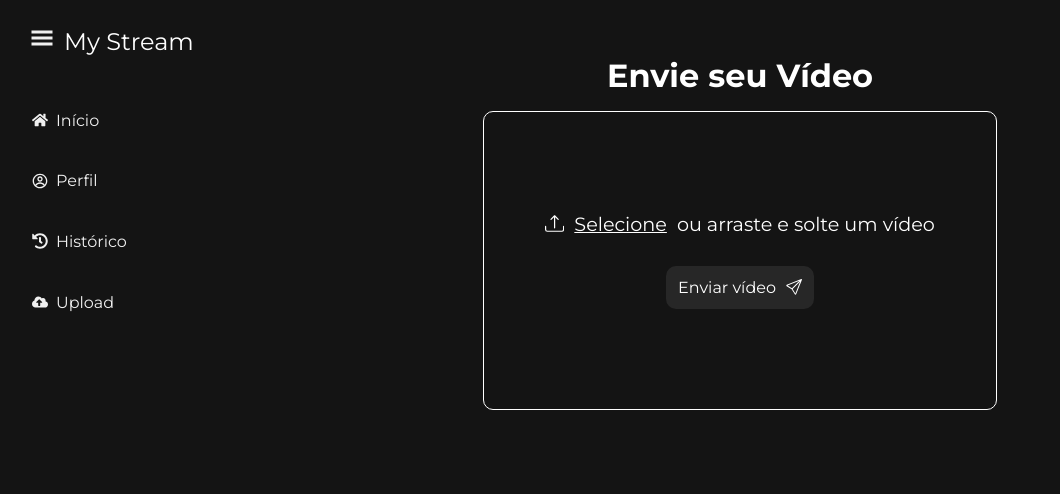
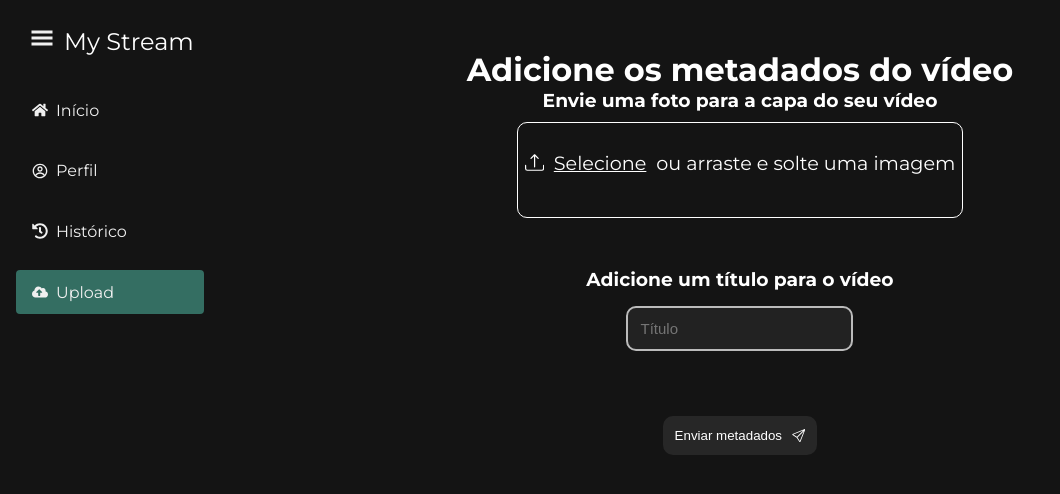
Before and after one commit to MarcosViniSil/my_stream, a React (Vite) app in the folder frontEnd/: page /meta-dados in a window 1280 px wide. Shown: the top 494 px of the page, without its empty margins (0-1060 px from the left). Built offline with nearby package versions, Linux system fonts and the light colour scheme.

Commit message:
feat: create receive metadatas page

```diff
--- a/frontEnd/src/App.jsx
+++ b/frontEnd/src/App.jsx
@@ -1,7 +1,11 @@
-import { useState } from 'react';
+import { React  } from 'react';
+import { BrowserRouter, Routes, Route } from "react-router-dom";
+
 import VideoUpload from './pages/upload/videoUpload'
+import MetaDataPage from './pages/metadata/videoMetadata'
 import ReceiveVideo from './components/recieveVideo/ReceiveVideo'
-import { BrowserRouter, Routes, Route } from "react-router-dom";
+import MetaData from './components/metaDatasVideo/metaData'
+
 
 import './App.css';
 
@@ -15,6 +19,7 @@ function App() {
         <Route path="/historico" element={<ReceiveVideo />} />
         <Route path="/upload" element={<VideoUpload />} />
         <Route path="*" element={<VideoUpload />} />
+        <Route path="/meta-dados" element={ <MetaDataPage/> }/>
       </Routes>
     </BrowserRouter>
   );
--- /dev/null
+++ b/frontEnd/src/components/metaDatasVideo/metaData.css
@@ -0,0 +1,87 @@
+.wrapElementsMetaDatas{
+    color: white;
+    display: flex;
+    justify-content: center;
+    align-items: center;
+    flex-direction: column;
+}
+
+.wrapSendThumbNail{
+    display: flex;
+    align-items: center;
+    justify-content: center;
+    flex-direction: column;
+    gap: 10px;
+}
+
+.wrapReceiveThumbnail{
+    height: 80px;
+    display: flex;
+    align-items: center;
+    justify-content: center;
+    border: 1px solid white;
+    border-radius: 10px;
+    padding: 7px;
+    gap: 10px;
+}
+
+.wrapReceiveTitleVideo{
+    margin-top: 40px;
+}
+
+.wrapReceiveTitleVideo{
+    display: flex;
+    align-items: center;
+    justify-content: center;
+    flex-direction: column;
+    gap: 10px;
+}
+
+#inputTitle{
+    background: #222;
+    color: #fff;
+    border: 2px solid #bbb;
+    border-radius: 10px;
+    padding: 12px 12px;
+    font-size: 15px;
+    outline: none;
+    transition: border-color 0.2s;
+    width: 100%;
+    box-sizing: border-box;
+}
+
+.wrapInputTitle{
+    max-width: 350px;
+    border-radius: 10px;
+    padding: 5px;
+}
+
+.wrapAllMetaData{
+    display: flex;
+    align-items: center;
+    justify-content: center;
+    flex-direction: column;
+}
+
+.buttonSendMetaDatas {
+    background-color: #272727;
+    color: white;
+    padding: 12px;
+    border-radius: 10px;
+    margin-top: 60px;
+    display: flex;
+    justify-content: center;
+    align-items: center;
+    gap: 10px;
+    border: none;
+    cursor: pointer;
+}
+
+.buttonSendMetaDatas:hover {
+    background-color: #419181;
+    transition: ease-in 0.3s;
+}
+
+.statusPhoto{
+    color: #419181;
+}
--- /dev/null
+++ b/frontEnd/src/components/metaDatasVideo/metaData.jsx
@@ -0,0 +1,133 @@
+import { React, useCallback, useState } from "react";
+import { useLocation, useNavigate } from "react-router-dom";
+import { UploadMetaDatas } from '../../service/metadataService.js'
+import { useDropzone } from "react-dropzone";
+import { Toaster, toast } from 'sonner';
+import { BsUpload } from "react-icons/bs";
+import { BsSend } from "react-icons/bs";
+
+import './metaData.css'
+
+function MetaData() {
+    const [selectedFile, setSelectedFile] = useState(null);
+    const [fileSelected, setFileSelected] = useState("");
+    const [title, setTitle] = useState('');
+
+    const navigate = useNavigate();
+    const location = useLocation();
+    const sendSuccess = (toastId) => {
+        toast.success("Imagem enviada com sucesso!", {
+            style: {
+                background: '#346E62',
+                color: '#fff'
+            },
+            iconTheme: {
+                primary: '#A7D1C9',
+                secondary: '#fff'
+            },
+            id: toastId,
+        });
+    }
+
+    const sendError = (message, toastId) => {
+        toast.error(`${message}`, {
+            style: {
+                background: '#8B0000',
+                color: '#fff'
+            },
+            id: toastId,
+        });
+    }
+
+    const getVideoId = () => {
+        const search = location.search;
+        const id = new URLSearchParams(search).get("videoId");
+        console.log(id)
+        return id;
+    }
+
+    const handleChange = (event) => {
+        setTitle(event.target.value);
+    };
+
+
+    const onDrop = useCallback((acceptedFiles) => {
+        const file = acceptedFiles[0];
+        if (file) {
+            setSelectedFile(file);
+            toast.info(`Foto selecionada: ${file.name}`)
+            setFileSelected(`Foto selecionada: ${file.name}`)
+        }
+    }, []);
+
+    const { getRootProps, getInputProps, open } = useDropzone({
+        onDrop,
+        noClick: true,
+        noKeyboard: true,
+        accept: { "image/*": [] },
+    });
+
+    const timeout = (delay) => {
+        return new Promise(res => setTimeout(res, delay));
+    }
+
+    const handleUpload = async () => {
+        if (!selectedFile) {
+            sendError("Nenhuma imagem selecionado")
+            return;
+        }
+        let toastId;
+        try {
+            toastId = toast.loading("Enviando imagem para o servidor")
+
+            const result = await UploadMetaDatas(getVideoId(), title, selectedFile);
+            sendSuccess(toastId)
+            setFileSelected(``)
+            setSelectedFile(null)
+
+            await timeout(1000);
+
+            navigate("/upload");
+
+        } catch (err) {
+            console.log(err)
+            setSelectedFile(null)
+            sendError(err.message, toastId)
+            setFileSelected(``)
+        }
+    };
+
+    return (
+        <>
+            <div className="wrapAllMetaData">
+                <Toaster position="top-right" />
+                <div className="wrapElementsMetaDatas">
+                    <div className="wrapSendThumbNail">
+                        <h3>Envie uma foto para a capa do seu vídeo</h3>
+                        <div className="wrapReceiveThumbnail" {...getRootProps()}>
+                            <input {...getInputProps()} />
+                            <button className="buttonSelectVideo" type="button" onClick={open}>
+                                <div className="wrapTextButtonSend">
+                                    <p className="wrapButtonText"><BsUpload /> <u>Selecione</u> ou arraste e solte uma imagem</p>
+                                </div>
+                            </button>
+
+                        </div>
+                        <p className="statusPhoto">{fileSelected}</p>
+                    </div>
+
+                    <div className="wrapReceiveTitleVideo">
+                        <h3>Adicione um título para o vídeo</h3>
+                        <div className="wrapInputTitle">
+                            <input onChange={handleChange} id="inputTitle" name="inputTitle" placeholder="Título" maxLength={100} />
+                        </div>
+                    </div>
+                </div>
+                <button className="buttonSendMetaDatas" type="button" onClick={handleUpload}>Enviar metadados <BsSend /></button>
+            </div>
+
+        </>
+    )
+}
+
+export default MetaData;
--- a/frontEnd/src/components/recieveVideo/ReceiveVideo.jsx
+++ b/frontEnd/src/components/recieveVideo/ReceiveVideo.jsx
@@ -4,12 +4,14 @@ import { uploadVideo } from "../../service/videoService";
 import { BsUpload } from "react-icons/bs";
 import { BsSend } from "react-icons/bs";
 import { Toaster, toast } from 'sonner';
+import { useNavigate } from "react-router-dom";
 
 import './receiveVideo.css';
 
 function ReceiveVideo() {
   const [selectedFile, setSelectedFile] = useState(null);
   const [fileSelected, setFileSelected] = useState("");
+  const navigate = useNavigate();
 
   const sendSuccess = (toastId) => {
     toast.success("Vídeo enviado com sucesso!", {
@@ -35,6 +37,10 @@ function ReceiveVideo() {
     });
   }
 
+  const timeout = (delay) => {
+    return new Promise( res => setTimeout(res, delay) );
+}
+
   const onDrop = useCallback((acceptedFiles) => {
     const file = acceptedFiles[0];
     if (file) {
@@ -48,7 +54,7 @@ function ReceiveVideo() {
     onDrop,
     noClick: true,
     noKeyboard: true,
-    accept: { 'video/*': [] },
+    accept: { 'video/mp4': [] },
   });
 
   const handleUpload = async () => {
@@ -61,13 +67,19 @@ function ReceiveVideo() {
        toastId = toast.loading("Enviando vídeo para o servidor")
 
       const result = await uploadVideo(selectedFile);
+      if(!result['videoId']){
+        throw new Error("ocorreu um erro ao salvar o vídeo, tente novamente")
+      }
       sendSuccess(toastId)
       setFileSelected(``)
       setSelectedFile(null)
 
-      //TODO manipulate id video and send user to another screen
+      await timeout(1000);
+
+      navigate(`/meta-dados?videoId=${result['videoId']}`);
 
     } catch (err) {
+      console.log(err.message)
       setSelectedFile(null)
       sendError(err.message,toastId)
       setFileSelected(``)
--- a/frontEnd/src/layout/menuReponsive/MenuReponsive.jsx
+++ b/frontEnd/src/layout/menuReponsive/MenuReponsive.jsx
@@ -62,9 +62,12 @@ function MenuResponsive({ isOpen, setIsOpen }) {
             <li key={to} className={styles.menuItem}>
               <Link
                 to={to}
-                className={`${styles.menuLink} ${location.pathname === to ? styles.active : styles.desactivate}`}
-                onClick={() => isMobile && setIsOpen(false)}
-              >
+                className={`${styles.menuLink} ${(to === '/upload' && ['/upload', '/meta-dados'].includes(location.pathname)) ||
+                    location.pathname === to
+                    ? styles.active
+                    : styles.desactivate
+                  }`}
+                onClick={() => isMobile && setIsOpen(false)}>
                 {icon} {label}
               </Link>
             </li>
--- a/frontEnd/src/layout/menuReponsive/MenuResponsive.module.css
+++ b/frontEnd/src/layout/menuReponsive/MenuResponsive.module.css
@@ -2,10 +2,10 @@
   background-color: #141414;
   color: #F0F0F0;
   height: 100vh;
-  width: 200px;
+  width: 188px;
   position: fixed;
   left: 0;
-  top: 82px;
+  top: 72px;
   padding: 1rem;
   display: flex;
   flex-direction: column;
--- /dev/null
+++ b/frontEnd/src/pages/metadata/videoMetadata.css
@@ -0,0 +1,25 @@
+.title{
+    color: white;
+    text-align: center;
+}
+
+.wrapSendMetaDatas {
+  margin-top: 40px;
+  text-align: center;
+}
+
+.wrapSendMetaDatas {
+  transition: margin-left 0.3s ease;
+  margin-left: 0;
+  padding: 10px;
+}
+
+.menu-open {
+  margin-left: 200px;
+}
+
+@media (max-width: 768px) {
+  .menu-open {
+    margin-left: 0;
+  }
+}
--- /dev/null
+++ b/frontEnd/src/pages/metadata/videoMetadata.jsx
@@ -0,0 +1,22 @@
+import { React,useState } from "react";
+import MetaData from '../../components/metaDatasVideo/metaData'
+import MenuResponsive from '../../layout/menuReponsive/MenuReponsive'
+import './videoMetadata.css'
+
+
+function MetaDataPage() {
+    const [isMenuOpen, setIsMenuOpen] = useState(true);
+
+    return (
+    <>
+      <MenuResponsive isOpen={isMenuOpen} setIsOpen={setIsMenuOpen} />
+
+      <div className={`wrapSendMetaDatas ${isMenuOpen ? "menu-open" : ""}`}>
+        <h1 className="title">Adicione os metadados do vídeo</h1>
+        <MetaData />
+      </div>
+    </>
+    )
+}
+
+export default MetaDataPage;
--- a/frontEnd/src/pages/upload/videoUpload.jsx
+++ b/frontEnd/src/pages/upload/videoUpload.jsx
@@ -6,9 +6,6 @@ import './videoUpload.css'
 
 function VideoUpload() {
   const [isMenuOpen, setIsMenuOpen] = useState(true);
-
-
-
 
   return (
     <>
--- /dev/null
+++ b/frontEnd/src/service/metadataService.js
@@ -0,0 +1,22 @@
+export async function UploadMetaDatas(id,title,photo) {
+  const formData = new FormData();
+  formData.append("id", id);
+  formData.append("videoTitle", title);
+  formData.append("thumbnailImage", photo);
+
+  try {
+    const response = await fetch("http://localhost:8000/upload/metadata", {
+      method: "POST",
+      body: formData,
+    });
+
+    if (!response.ok) {
+      const errorData = await response.json();
+      throw new Error(errorData?.detail || "Erro ao enviar o vídeo");
+    }
+
+    return response.json();
+  } catch (error) {
+    throw new Error(error.message || "Erro ao enviar o vídeo");
+  }
+}
```
